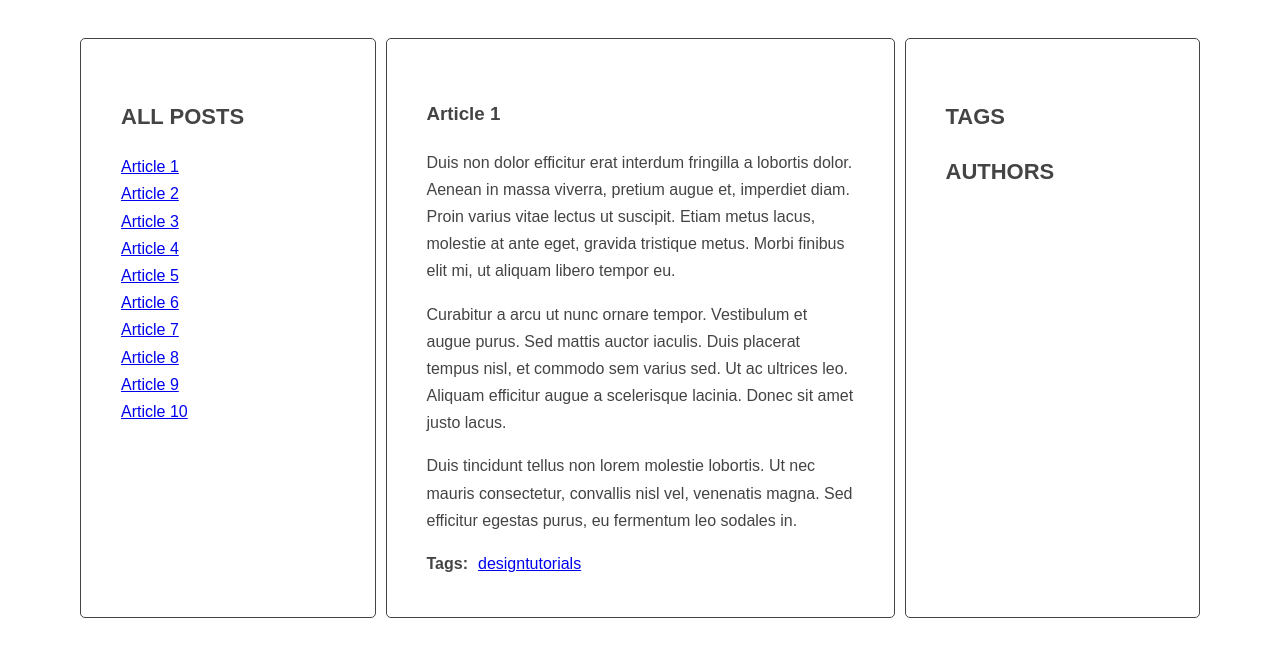
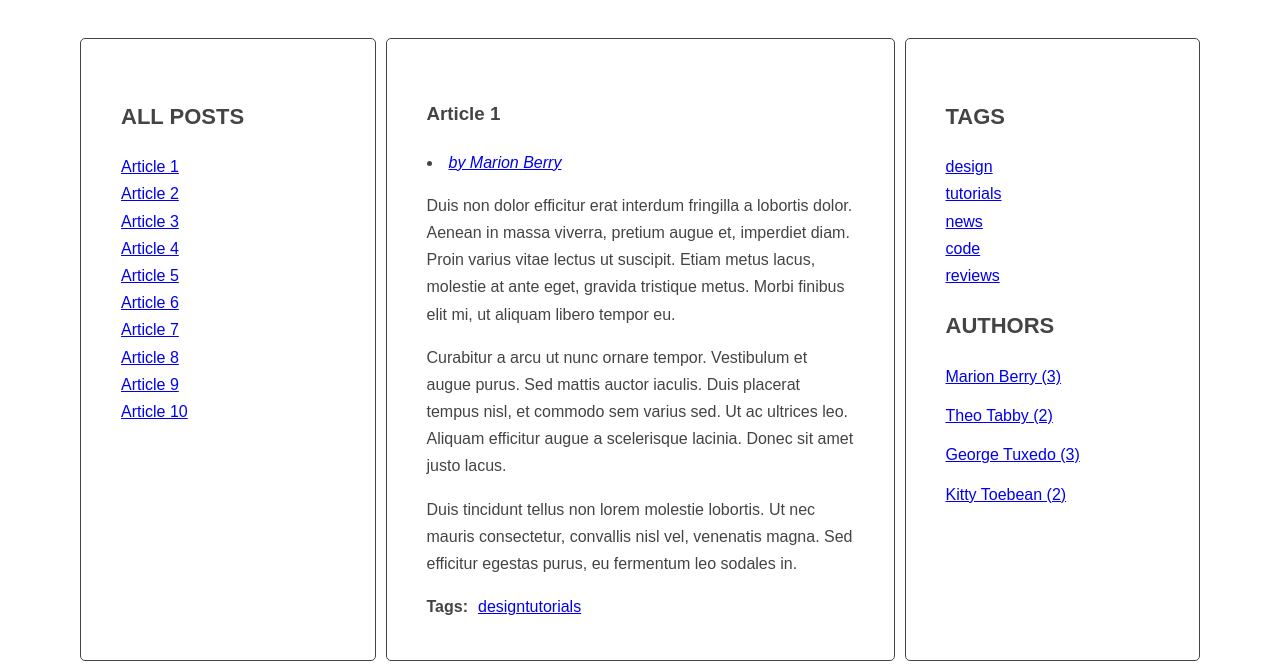
Before and after one commit to jacekcaban/javascript-blog, a website: page index.html in a window 1280 px wide. Shown: the part 205-874 px from the top of the page. Before the commit the page ends 831 px from the top, so only its background shows below. Drawn offline with Linux system fonts and the light colour scheme.

Commit message:
Add tag cloud and list of authors

```diff
--- a/index.html
+++ b/index.html
@@ -17,7 +17,7 @@
                         </ul>
                     </aside>
                     <section class="posts">
-                        <article class="post active" id="article-1" data-tags="design tutorials" data-author="by Marion Berry">
+                        <article class="post active" id="article-1" data-tags="design tutorials" data-author="Marion Berry">
                         <h3 class="post-title">Article 1</h3>
                         <p class="post-author"></p>
                         <div class="post-content">
@@ -31,7 +31,7 @@
                             </ul>
                         </div>
                         </article>
-                        <article class="post" id="article-2" data-tags="news code" data-author="by Theo Tabby">
+                        <article class="post" id="article-2" data-tags="news code" data-author="Theo Tabby">
                         <h3 class="post-title">Article 2</h3>
                         <p class="post-author"></p>
                         <div class="post-content">
@@ -45,7 +45,7 @@
                             </ul>
                         </div>
                         </article>
-                        <article class="post" id="article-3" data-tags="news reviews design" data-author="by George Tuxedo">
+                        <article class="post" id="article-3" data-tags="news reviews design" data-author="George Tuxedo">
                         <h3 class="post-title">Article 3</h3>
                         <p class="post-author"></p>
                         <div class="post-content">
@@ -59,7 +59,7 @@
                             </ul>
                         </div>
                         </article>
-                        <article class="post" id="article-4" data-tags="tutorials code design" data-author="by Kitty Toebean">
+                        <article class="post" id="article-4" data-tags="tutorials code design" data-author="Kitty Toebean">
                         <h3 class="post-title">Article 4</h3>
                         <p class="post-author"></p>
                         <div class="post-content">
@@ -73,7 +73,7 @@
                             </ul>
                         </div>
                         </article>
-                        <article class="post" id="article-5" data-tags="design reviews" data-author="by Marion Berry">
+                        <article class="post" id="article-5" data-tags="design reviews" data-author="Marion Berry">
                         <h3 class="post-title">Article 5</h3>
                         <p class="post-author"></p>
                         <div class="post-content">
@@ -87,7 +87,7 @@
                             </ul>
                         </div>
                         </article>
-                        <article class="post" id="article-6" data-tags="reviews code" data-author="by George Tuxedo">
+                        <article class="post" id="article-6" data-tags="reviews code" data-author="George Tuxedo">
                         <h3 class="post-title">Article 6</h3>
                         <p class="post-author"></p>
                         <div class="post-content">
@@ -101,7 +101,7 @@
                             </ul>
                         </div>
                         </article>
-                        <article class="post" id="article-7" data-tags="code news" data-author="by Kitty Toebean">
+                        <article class="post" id="article-7" data-tags="code news" data-author="Kitty Toebean">
                         <h3 class="post-title">Article 7</h3>
                         <p class="post-author"></p>
                         <div class="post-content">
@@ -115,7 +115,7 @@
                             </ul>
                         </div>
                         </article>
-                        <article class="post" id="article-8" data-tags="news design tutorials" data-author="by Theo Tabby">
+                        <article class="post" id="article-8" data-tags="news design tutorials" data-author="Theo Tabby">
                         <h3 class="post-title">Article 8</h3>
                         <p class="post-author"></p>
                         <div class="post-content">
@@ -129,7 +129,7 @@
                             </ul>
                         </div>
                         </article>
-                        <article class="post" id="article-9" data-tags="news tutorials" data-author="by Marion Berry">
+                        <article class="post" id="article-9" data-tags="news tutorials" data-author="Marion Berry">
                         <h3 class="post-title">Article 9</h3>
                         <p class="post-author"></p>
                         <div class="post-content">
@@ -143,7 +143,7 @@
                             </ul>
                         </div>
                         </article>
-                        <article class="post" id="article-10" data-tags="code design news reviews" data-author="by George Tuxedo">
+                        <article class="post" id="article-10" data-tags="code design news reviews" data-author="George Tuxedo">
                         <h3 class="post-title">Article 10</h3>
                         <p class="post-author"></p>
                         <div class="post-content">
--- a/js/script.js
+++ b/js/script.js
@@ -1,4 +1,16 @@
 'use strict';
+
+const opts = {
+  ArticleSelector: '.post',
+  TitleSelector: '.post-title',
+  TitleListSelector: '.titles',
+  ArticleTagsSelector: '.post-tags .list',
+  TagsListSelector: '.tags.list',
+  CloudClassCount: 5,
+  CloudClassPrefix: 'tag-size-',
+  AuthorsListSelector: '.list.authors',
+  ArticleAuthorSelector: '.post-author'
+};
 
 function titleClickHandler(event){
   const clickedElement = this;
@@ -43,24 +55,15 @@ for(let link of links){
 
 // Generating title list
 
-const optArticleSelector = '.post',
-  optTitleSelector = '.post-title',
-  optTitleListSelector = '.titles',
-  optArticleTagsSelector = '.post-tags .list',
-  optTagsListSelector = '.list .tags',
-  optCloudClassCount = 5,
-  optCloudClassPrefix = 'tag-size-',
-  optArticleAuthorSelector = '.post-author';
-
 function generateTitleLinks(customSelector = ''){
   //console.log('customSelector =' ,customSelector = '');
   /* [done] remove contents of titleList */
-  const titleList = document.querySelector(optTitleListSelector);
+  const titleList = document.querySelector(opts.TitleListSelector);
   titleList.innerHTML = '';
 
   /* [done] for each article */
-  const articles = document.querySelectorAll(optArticleSelector + customSelector);
-  //console.log(optArticleSelector + customSelector);
+  const articles = document.querySelectorAll(opts.ArticleSelector + customSelector);
+  //console.log(opts.ArticleSelector + customSelector);
   let html = '';
 
   for (let article of articles) {
@@ -69,7 +72,7 @@ function generateTitleLinks(customSelector = ''){
 
     /* [done] find the title element */
     /* [done] get the title from the title element */
-    const articleTitle = article.querySelector(optTitleSelector).innerHTML;
+    const articleTitle = article.querySelector(opts.TitleSelector).innerHTML;
 
     /* create HTML of the link */
     const linkHTML = '<li><a href="#' + articleId + '"><span>' + articleTitle + '</span></a></li>';
@@ -115,31 +118,29 @@ function calculateTagsParams(tags){
 
 function calculateTagClass(count,params){
   const normalizedCount = count - params.min;
-  console.log('normalizedCount:', normalizedCount);
+  //console.log('normalizedCount:', normalizedCount);
   const normalizedMax = params.max - params.min;
-  console.log('normalizedMax:', normalizedMax);
+  //console.log('normalizedMax:', normalizedMax);
   const percentage = normalizedCount / normalizedMax;
-  console.log('precentage:',percentage);
-  const classNumber = Math.floor( percentage * (optCloudClassCount - 1) + 1 );
-  console.log('classNumber:', classNumber);
-  return optCloudClassPrefix + classNumber;
+  //console.log('precentage:',percentage);
+  const classNumber = Math.floor( percentage * (opts.CloudClassCount - 1) + 1 );
+  //console.log('classNumber:', classNumber);
+  return opts.CloudClassPrefix + classNumber;
 }
 
 function generateTags(){
-  /* [NEW] create a new variable allTags with an empty array
-  let allTags = []; */
   /* [NEW] creat a new variable allTags with an empty object */
   let allTags = {};
 
   /* [done] find all articles */
-  const articles = document.querySelectorAll(optArticleSelector);
+  const articles = document.querySelectorAll(opts.ArticleSelector);
   console.log(articles);
 
   /* [done] START LOOP: for every article: */
   for (let article of articles) {
 
     /* [done] find tags wrapper */
-    const tagWrapper = article.querySelector(optArticleTagsSelector);
+    const tagWrapper = article.querySelector(opts.ArticleTagsSelector);
     console.log(tagWrapper);
 
     /* [done] make html variable with empty string */
@@ -180,7 +181,7 @@ function generateTags(){
   /* [done] END LOOP: for every article: */
   }
   /* [NEW] find list of tags in right column */
-  const tagList = document.querySelector(optTagsListSelector);
+  const tagList = document.querySelector(opts.TagsListSelector);
 
   /* [NEW] create variable for all links HTML code */
   const tagsParams = calculateTagsParams(allTags);
@@ -191,14 +192,16 @@ function generateTags(){
   for(let tag in allTags){
     /* [NEW] generate code of a link and add it to allTagsHTML */
     //allTagsHTML += tag + ' ('+ allTags[tag] + ') ';
-    const tagLinkHTML = '<li>' + calculateTagClass(allTags[tag], tagsParams) + '</li>';
+    const tagLinkHTML = '<li><a href="#tag-' + tag + '" class="' + calculateTagClass(allTags[tag], tagsParams) + '"> ' + tag + '</a></li>';
+    console.log(tagLinkHTML);
     allTagsHTML += tagLinkHTML; //'<li><a href="#tag-' + tag + '"class="'+ tagLinkHTML +'">' + tag + ' ('+ allTags[tag] + ')</a></li>';
   }
 
   /* [NEW] add html from allTags to tagList */
   tagList.innerHTML = allTagsHTML;
   //tagList.innerHTML = allTags.join(' ');
-  console.log(allTags);
+  console.log(tagList);
+
 }
 generateTags();
 
@@ -254,14 +257,18 @@ addClickListenersToTags();
 //[in progress] Add authors to articles
 
 function generateAuthors() {
-  const articles = document.querySelectorAll(optArticleSelector);
+  /* [NEW] create a new variable allAuthors with an empty object */
+  let allAuthorsList = {};
+
+  /*[DONE] Find all article*/
+  const articles = document.querySelectorAll(opts.ArticleSelector);
   console.log(articles);
 
   /* [DONE] START LOOP: for every article: */
   for (let article of articles) {
 
     /* [DONE] find authors wrapper */
-    const authorWrapper = article.querySelector(optArticleAuthorSelector);
+    const authorWrapper = article.querySelector(opts.ArticleAuthorSelector);
     console.log(authorWrapper);
 
     /* [DONE] make html variable with empty string */
@@ -272,12 +279,26 @@ function generateAuthors() {
     console.log(articleAuthor);
 
     /* [DONE] generate HTML of the link */
-    const linkHTML = '<li><a href="#author-' + articleAuthor + '"><span>' + articleAuthor + '</span></a></li>';
+    const linkHTML = '<li><a href="#author-' + articleAuthor + '"><span>by ' + articleAuthor + '</span></a></li>';
 
     html = linkHTML;
 
+    if (!allAuthorsList.hasOwnProperty(articleAuthor)) {
+      allAuthorsList[articleAuthor] = 1;
+    } else {
+      allAuthorsList[articleAuthor]++;
+    }
     authorWrapper.innerHTML = html;
   }
+  const authorList = document.querySelector(opts.AuthorsListSelector);
+  /* [NEW] create variable for all links HTML code */
+  let authorListHTML = '';
+
+  for (let author in allAuthorsList) {
+    authorListHTML += '<li><a href="#author-' + author + '"><span>' + author + ' (' + allAuthorsList[author] + ')</span></a></li>';
+  }
+  authorList.innerHTML = authorListHTML;
+  console.log(authorList);
 }
 
 generateAuthors();
--- a/sass/style.scss
+++ b/sass/style.scss
@@ -128,3 +128,32 @@ body {
 a {
   text-decoration: none;
 }
+
+ul.list.tags {
+  display: flex;
+  justify-content: space-between;
+  padding: 0 2px;
+}
+
+.tag-size-1 {
+  font-size: 75%;
+  color: red;
+}
+
+.tag-size-2 {
+  font-size: 85%;
+}
+
+.tag-size-3 {
+  font-size: 95%;
+  color: green;
+}
+
+.tag-size-4 {
+  font-size: 105%;
+}
+
+.tag-size-5 {
+  font-size: 120%;
+  color: blue;
+}
```
